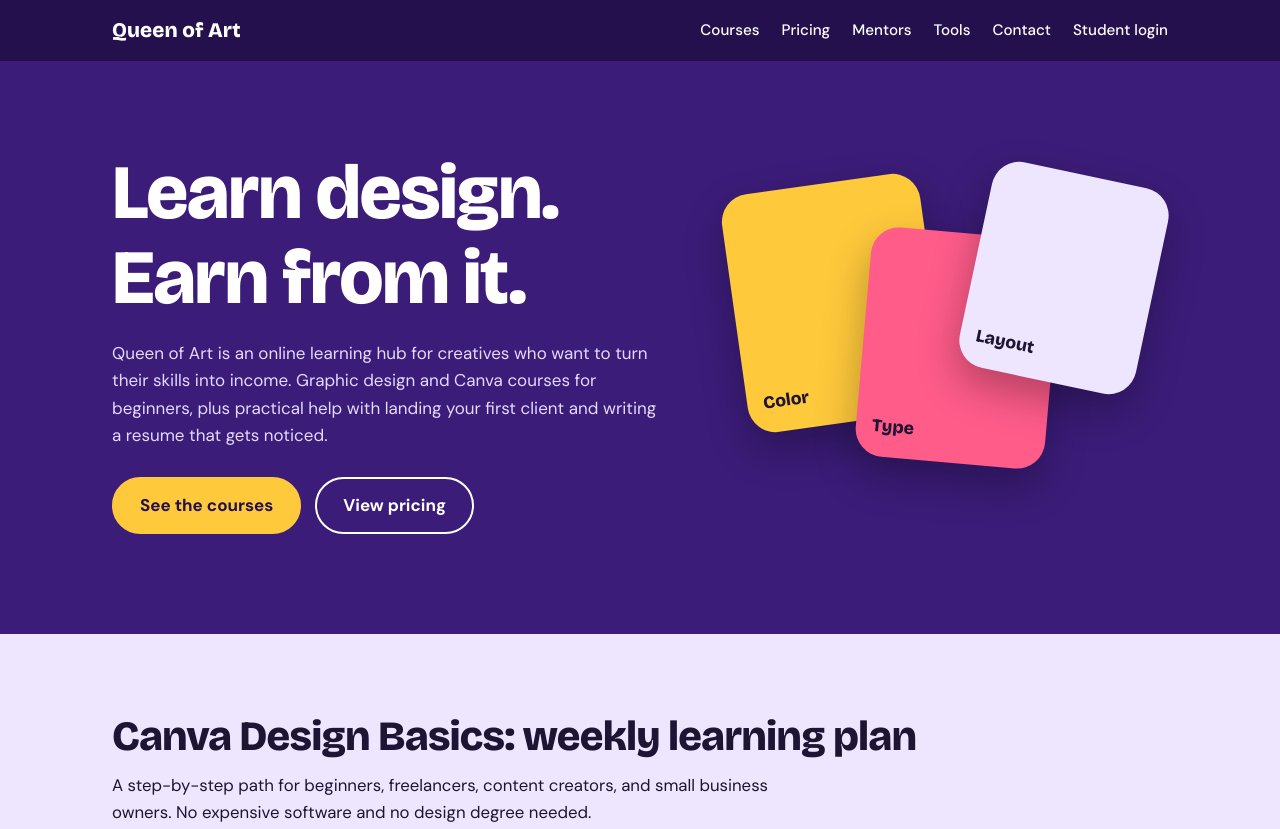
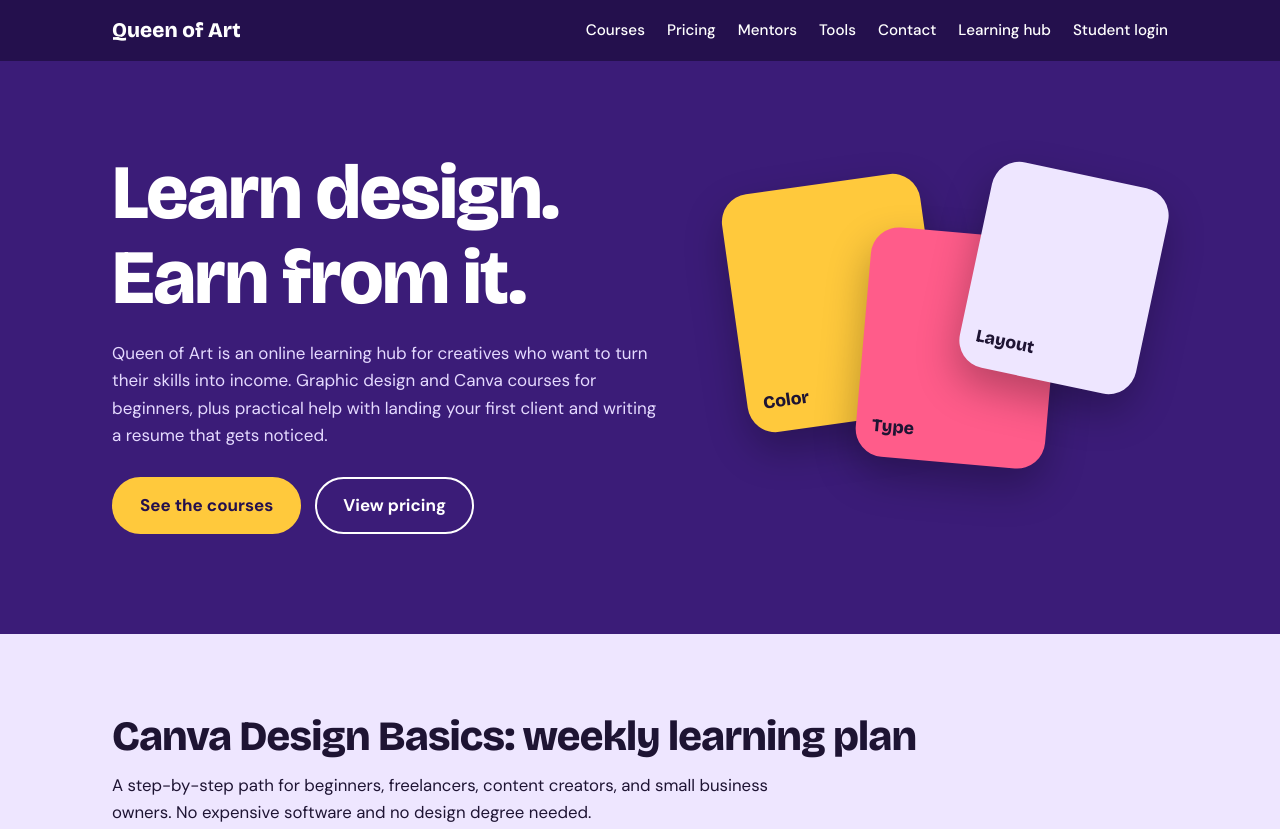
Before and after one commit to queenofartlearninghub/queen-of-art, a plain HTML site: page index.html in a window 1280 px wide. Shown: the top 829 px of the page. Drawn offline with nearby package versions, Linux system fonts and the light colour scheme; no server answers.

Commit message:
Update index.html

```diff
--- a/index.html
+++ b/index.html
@@ -136,6 +136,7 @@
       <a href="#mentors">Mentors</a>
       <a href="#tools">Tools</a>
       <a href="#contact">Contact</a>
+      <a href="courses.html">Learning hub</a>
       <a href="register.html" id="loginLink">Student login</a>
       <div class="acct hide" id="acct">
         <button type="button" id="acctBtn" aria-expanded="false" aria-haspopup="true">
```
